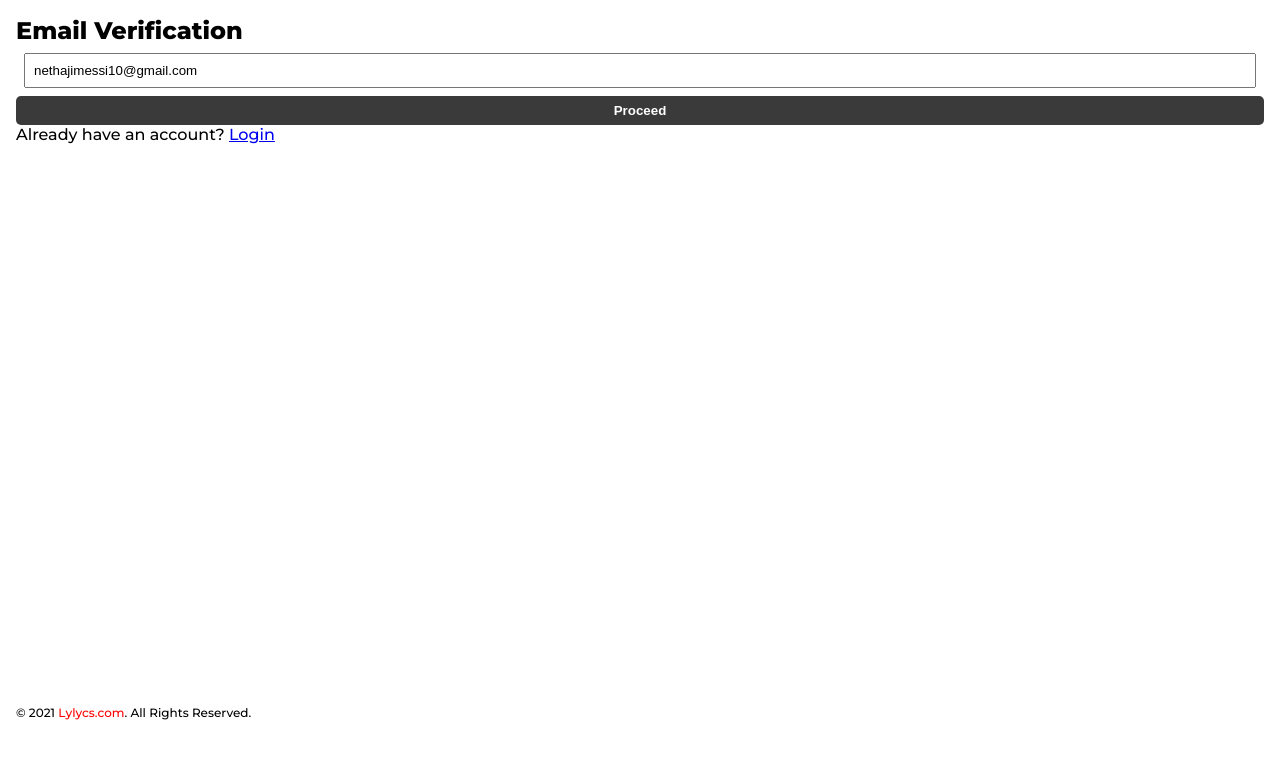
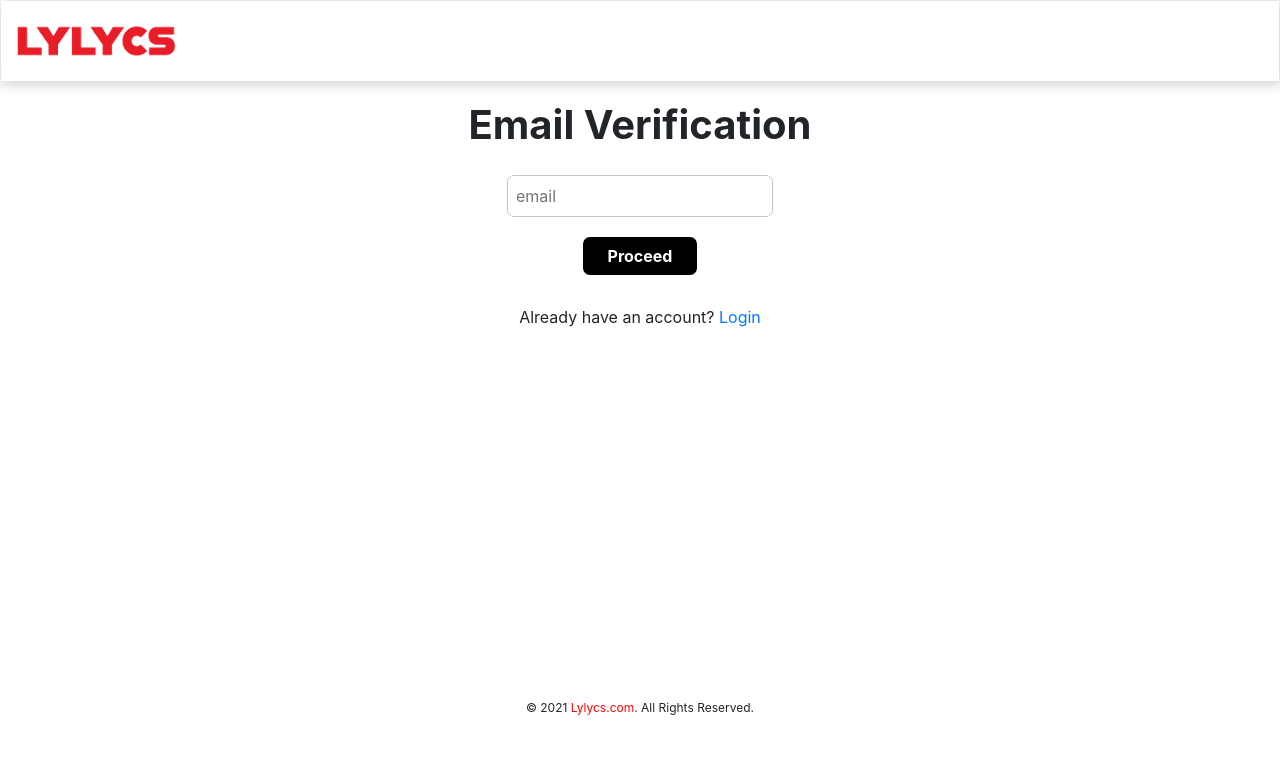
Before and after one commit to melwinpearlsam/Lylycsfood, a plain HTML site: page views/emailVerification.html in a window 1280 px wide. Drawn offline with Linux system fonts and the light colour scheme.

Commit message:
Signup updated

```diff
--- a/styles/login.css
+++ b/styles/login.css
@@ -17,11 +17,11 @@ input {
 body {
 	display: flex;
 	flex-direction: column;
-	height: 100vh;
 }
 
 #header {
 	flex: 1;
+	margin-top: 10px;
 }
 
 #footer {
@@ -48,10 +48,6 @@ input {
 	border-radius: 7px;
 }
 
-input::selection {
-	border: rgb(190, 189, 189);
-}
-
 .dhac {
 	margin: 20px;
 }
@@ -61,8 +57,6 @@ input::selection {
 
 	height: 80px;
 	box-shadow: 1px 1px 14px 1px rgb(200, 199, 199);
-}
-.logo {
 	padding-left: 15px;
 	display: flex;
 	flex-direction: column;
--- a/styles/restaurant.css
+++ b/styles/restaurant.css
@@ -57,3 +57,15 @@ textarea {
 .phone-number-container {
 	margin: 5px;
 }
+
+.logo {
+	margin: 1px 1px 26px 1px !important;
+
+	height: 80px;
+	box-shadow: 1px 1px 14px 1px rgb(200, 199, 199);
+	padding-left: 15px;
+	display: flex;
+	flex-direction: column;
+	justify-content: center;
+	align-content: center;
+}
--- a/styles/signup.css
+++ b/styles/signup.css
@@ -17,11 +17,11 @@ input {
 body {
 	display: flex;
 	flex-direction: column;
-	height: 100vh;
 }
 
 #header {
 	flex: 1;
+	margin-top: 10px;
 }
 
 #footer {
@@ -29,12 +29,37 @@ body {
 }
 
 #login-form-submit {
-	padding: 7px;
+	padding: 7px 25px;
 	border: none;
-	border-radius: 5px;
+	border-radius: 7px;
 	color: white;
 	font-weight: bold;
-	background-color: #3a3a3a;
+	background-color: black;
 	cursor: pointer;
 	outline: none;
 }
+
+form {
+	margin: 10px;
+}
+
+input {
+	border: solid 1px rgb(200, 199, 199);
+	border-radius: 7px;
+}
+
+.dhac {
+	margin: 20px;
+}
+
+.logo {
+	margin: -15px -15px 10px -15px !important;
+
+	height: 80px;
+	box-shadow: 1px 1px 14px 1px rgb(200, 199, 199);
+	padding-left: 15px;
+	display: flex;
+	flex-direction: column;
+	justify-content: center;
+	align-content: center;
+}
--- a/views/emailVerification.html
+++ b/views/emailVerification.html
@@ -6,29 +6,66 @@
 		<meta name="viewport" content="width=device-width, initial-scale=1.0" />
 		<title>Lylycs Business Login</title>
 		<link rel="stylesheet" href="/styles/signup.css" />
+		<link rel="stylesheet" href="/styles/bootstrap.min.css" />
 	</head>
 	<body style="padding: 16px">
+		<div class="logo">
+			<img
+				class="img"
+				src="/assets/logotext.png"
+				height="40px"
+				width="160.41px"
+			/>
+		</div>
+		<div class="container-sm">
 			<section id="header">
-			<h1>Email Verification</h1>
+				<h1 align="center" style="font-size: 4opx; font-weight: bolder">
+					Email Verification
+				</h1>
 				<p id="message-container"></p>
-			<form style="display: flex; flex-direction: column">
+				<center>
+					<table>
+						<tr>
+							<td>
+								<form>
 									<input
 										id="input-email"
-					value="nethajimessi10@gmail.com"
 										placeholder="email"
 										type="email"
 										required
 									/>
+								</form>
+							</td>
+						</tr>
+					</table>
+				</center>
+				<center>
+					<table>
+						<tr>
+							<td>
+								<form>
 									<button id="login-form-submit" type="submit">Proceed</button>
 								</form>
-			<p>Already have an account? <a href="./login.html">Login</a></p>
+							</td>
+						</tr>
+					</table>
+				</center>
+				<center>
+					<p class="dhac">
+						Already have an account? <a href="./login.html">Login</a>
+					</p>
+				</center>
 			</section>
+		</div>
+		<center>
 			<section id="footer">
-			<p style="margin-bottom: 64px">
+				<p style="margin-top: 350px">
 					&copy; 2021 <span style="color: red">Lylycs.com</span>. All Rights
 					Reserved.
 				</p>
 			</section>
+		</center>
+
 		<script>
 			const form = document.getElementById("login-form-submit");
 			const input = document.getElementById("input-email");
```
Also changed, not shown: views/login.html (+2 -2 lines), views/restaurant.html (+8 -0 lines), views/signup.html (+1 -1 lines). Lines whose indentation alone changed are shown as unchanged.
